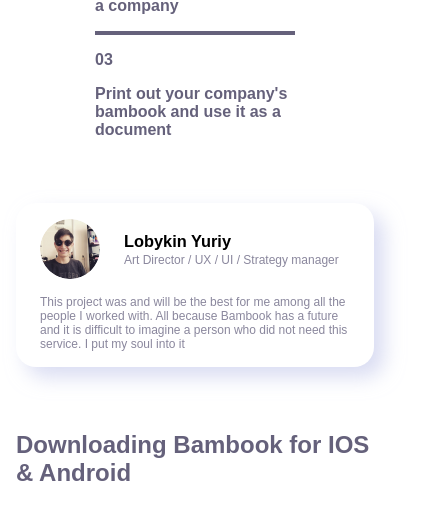
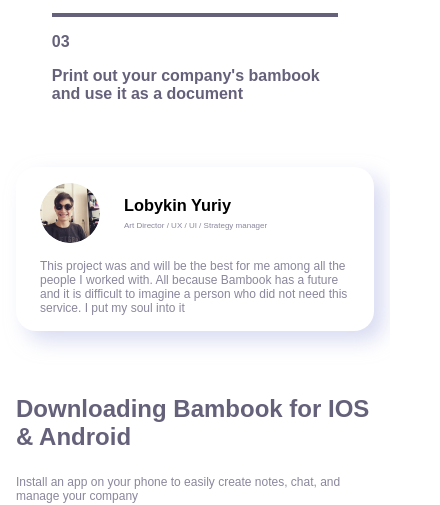
Before and after one commit to NedsonSilva/bambook, a plain HTML site: page index.html in a window 390 px wide. Shown: the part 998-1503 px from the top of the page, 440 px wide, since content can reach past the window. Drawn offline with Linux system fonts and the light colour scheme.

Commit message:
Fix applied on responsive

```diff
--- a/css/main-responsive.css
+++ b/css/main-responsive.css
@@ -64,8 +64,12 @@
       flex-grow: 1;
    }
 
-   .component-feedback {
-      width: 100%;
+   .component-item span {
+      font-size: .5rem;
+   }
+
+   .instructions-description li {
+      width: 80%;
    }
 
    #intro-video > div {
--- a/css/main.css
+++ b/css/main.css
@@ -111,7 +111,7 @@
    align-items: center;
    margin-bottom: 1rem;
    position: relative;
-   width: 400px;
+   width: 100%;
 }
 
 .component-item img {
--- a/css/navbar.css
+++ b/css/navbar.css
@@ -150,7 +150,7 @@
       flex-direction: column;
       position: fixed;
       top: 0;
-      right: 0;
+      left: 0;
       row-gap: 3rem;
       background: #fff;
       width: 100vw;
```
